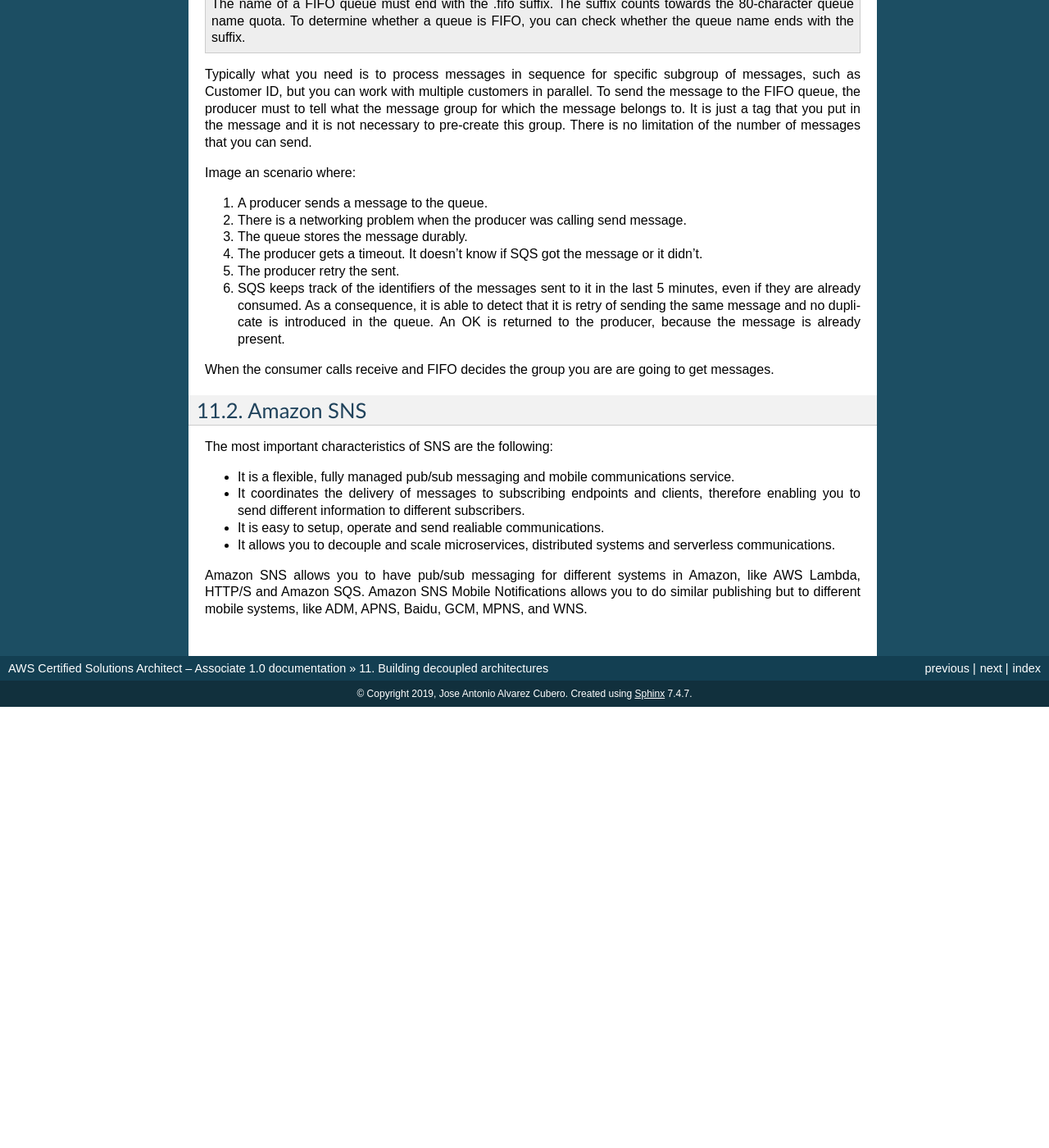
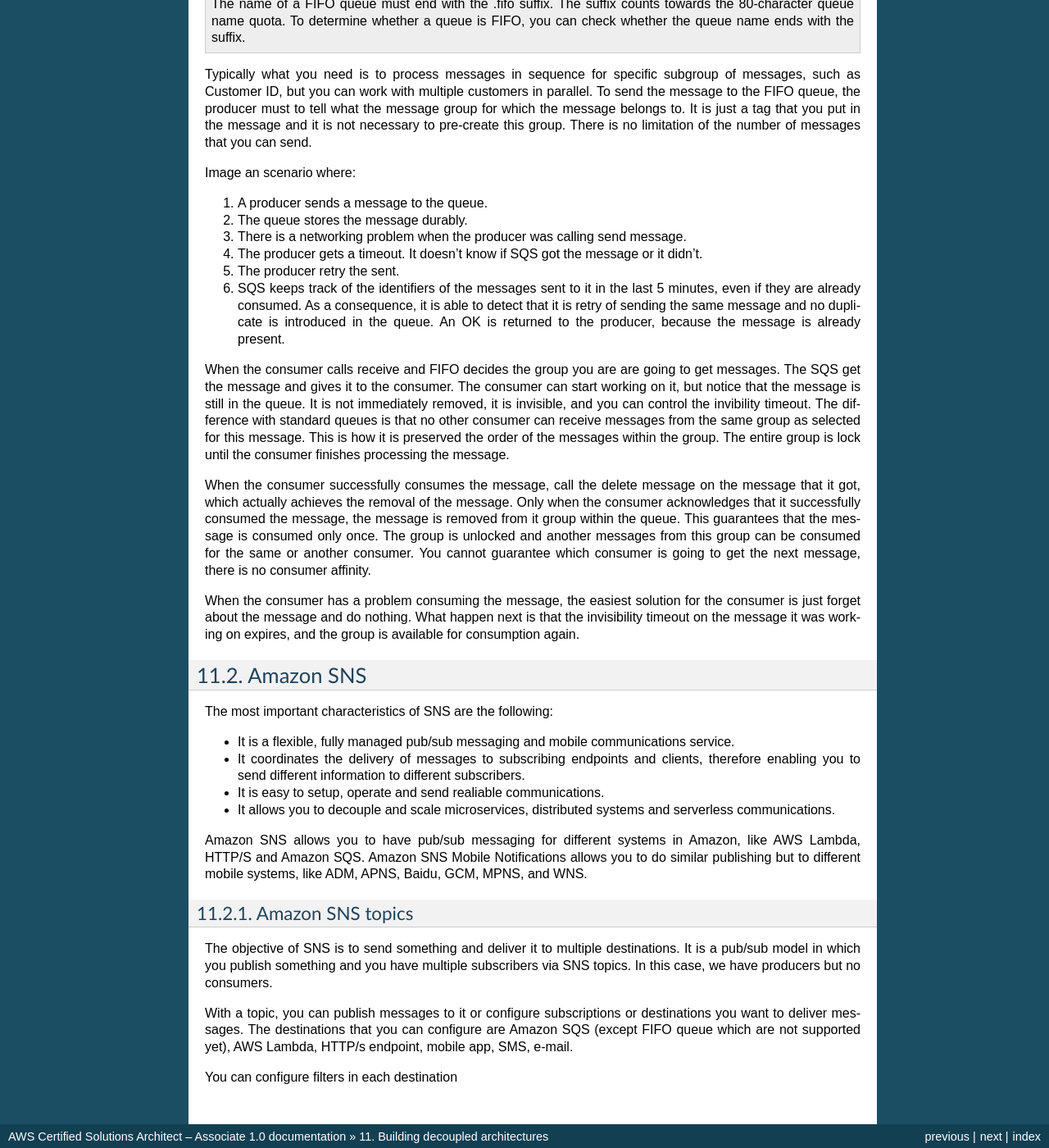
Before and after one commit to jacubero/aws-architect-associate, a Sphinx documentation site: the page built from docs/decoupled.rst, in a window 1280 px wide and 1400 px high, scrolled down 4279 px. Shown: the whole window at 82% size. Built offline with Sphinx 7.4.7, drawn with Linux system fonts in a browser that asks for light colours; pages that are not in the unit, such as notebooks, are missing from menus; before the commit the page ends 5141 px from its top, so only the background shows below that; some of the changed text lies outside the part shown.

Commit message:
New version

```diff
--- a/docs/decoupled.rst
+++ b/docs/decoupled.rst
@@ -65,9 +65,9 @@
 
 1. A producer sends a message to the queue.
 
-2. There is a networking problem when the producer was calling send message.
+2. The queue stores the message durably.
 
-3. The queue stores the message durably.
+3. There is a networking problem when the producer was calling send message.
 
 4. The producer gets a timeout. It doesn't know if SQS got the message or it didn't.
 
@@ -128,9 +128,9 @@
 
 1. A producer sends a message to the queue.
 
-2. There is a networking problem when the producer was calling send message.
+2. The queue stores the message durably.
 
-3. The queue stores the message durably.
+3. There is a networking problem when the producer was calling send message.
 
 4. The producer gets a timeout. It doesn't know if SQS got the message or it didn't.
 
@@ -138,7 +138,11 @@
 
 6. SQS keeps track of the identifiers of the messages sent to it in the last 5 minutes, even if they are already consumed. As a consequence, it is able to detect that it is retry of sending the same message and no duplicate is introduced in the queue. An OK is returned to the producer, because the message is already present.
 
-When the consumer calls receive and FIFO decides the group you are are going to get messages.
+When the consumer calls receive and FIFO decides the group you are are going to get messages. The SQS get the message and gives it to the consumer. The consumer can start working on it, but notice that the message is still in the queue. It is not immediately removed, it is invisible, and you can control the invibility timeout. The difference with standard queues is that no other consumer can receive messages from the same group as selected for this message. This is how it is preserved the order of the messages within the group. The entire group is lock until the consumer finishes processing the message.
+
+When the consumer successfully consumes the message, call the delete message on the message that it got, which actually achieves the removal of the message. Only when the consumer acknowledges that it successfully consumed the message, the message is removed from it group within the queue. This guarantees that the message is consumed only once. The group is unlocked and another messages from this group can be consumed for the same or another consumer. You cannot guarantee which consumer is going to get the next message, there is no consumer affinity.
+
+When the consumer has a problem consuming the message, the easiest solution for the consumer is just forget about the message and do nothing. What happen next is that the invisibility timeout on the message it was working on expires, and the group is available for consumption again.
 
 Amazon SNS
 **********
@@ -154,3 +158,12 @@
 * It allows you to decouple and scale microservices, distributed systems and serverless communications.
 
 Amazon SNS allows you to have pub/sub messaging for different systems in Amazon, like AWS Lambda, HTTP/S and Amazon SQS. Amazon SNS Mobile Notifications allows you to do similar publishing but to different mobile systems, like ADM, APNS, Baidu, GCM, MPNS, and WNS.
+
+Amazon SNS topics
+=================
+
+The objective of SNS is to send something and deliver it to multiple destinations. It is a pub/sub model in which you publish something and you have multiple subscribers via SNS topics. In this case, we have producers but no consumers.
+
+With a topic, you can publish messages to it or configure subscriptions or destinations you want to deliver messages. The destinations that you can configure are Amazon SQS (except FIFO queue which are not supported yet), AWS Lambda, HTTP/s endpoint, mobile app, SMS, e-mail.
+
+You can configure filters in each destination
```
Also changed, not shown: 1 other file.
